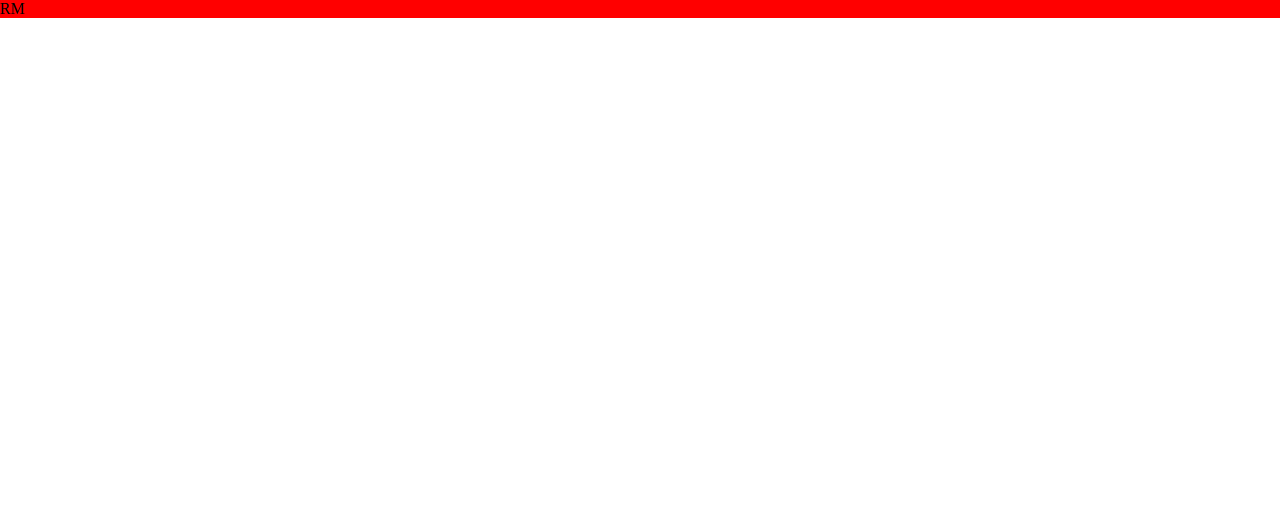
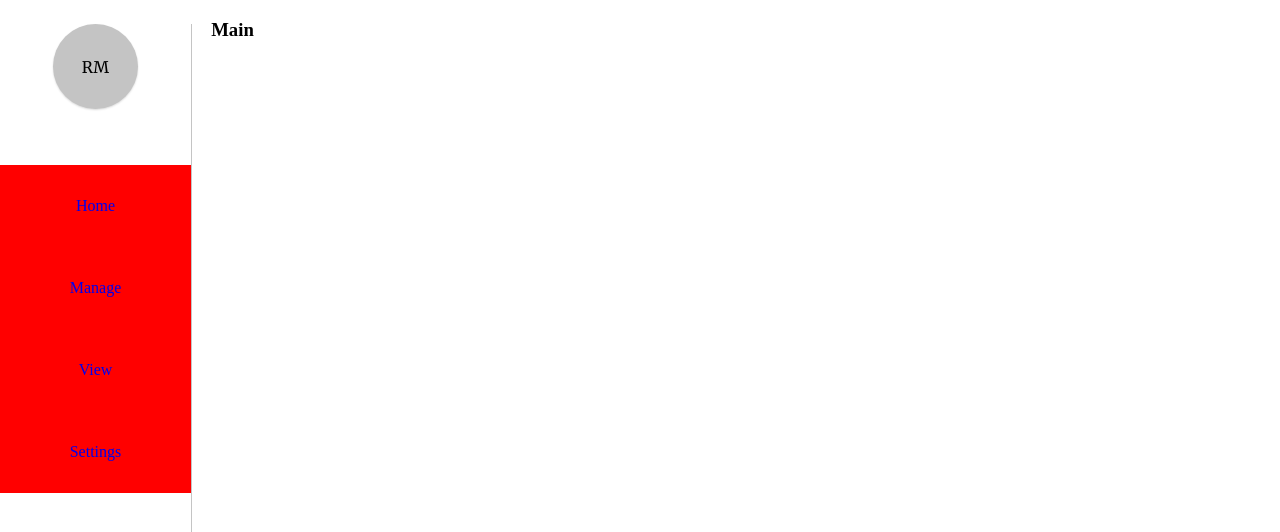
Before and after one commit to tychoandreakos/SURVEY-STMIK-AMIK-BANDUNG, a React (Create React App) app: page / in a window 1280 px wide. Shown: the top 532 px of the page. Built offline with nearby package versions, Linux system fonts and the light colour scheme.

Commit message:
Adding menu

```diff
--- a/src/Components/Dashboard/Main/index.js
+++ b/src/Components/Dashboard/Main/index.js
@@ -7,7 +7,12 @@ import './style.scss';
 function Dashboard() {
   return (
     <div id='dashboard-survey'>
-      <Sidebar />
+      <section id='sidebar-wrapper'>
+        <Sidebar />
+      </section>
+      <section id='main'>
+        <h3>Main</h3>
+      </section>
     </div>
   );
 }
--- a/src/Components/Dashboard/Main/style.scss
+++ b/src/Components/Dashboard/Main/style.scss
@@ -1,4 +1,17 @@
+$grid-template-sidebar-width: 15%;
+
 #dashboard-survey {
   width: 100%;
   height: 100%;
+  display: grid;
+  grid-template-columns: $grid-template-sidebar-width auto;
+
+  #sidebar-wrapper {
+    padding: 1.5rem 0;
+  }
+  #main {
+    padding: 1.2rem;
+    width: 100%;
+    height: 100%;
+  }
 }
--- /dev/null
+++ b/src/Components/Dashboard/MenuList/index.js
@@ -0,0 +1,34 @@
+import React from 'react';
+
+import './style.scss';
+
+const MenuList = () => {
+  const menus = [
+    {
+      title: 'home',
+      link: '#',
+    },
+    {
+      title: 'manage',
+      link: '#',
+    },
+    {
+      title: 'view',
+      link: '#',
+    },
+    {
+      title: 'settings',
+      link: '#',
+    },
+  ];
+
+  const listMenu = menus.map((menu, i) => (
+    <li key={i}>
+      <a href={menu.link}>{menu.title}</a>
+    </li>
+  ));
+
+  return <ul className='menu-list'>{listMenu}</ul>;
+};
+
+export default MenuList;
--- /dev/null
+++ b/src/Components/Dashboard/MenuList/style.scss
@@ -0,0 +1,19 @@
+.menu-list {
+  margin-top: 3.5rem;
+  width: 100%;
+  list-style: none;
+
+  li {
+    width: 100%;
+    background: red;
+
+    a {
+      text-decoration: none;
+      text-transform: capitalize;
+      padding: 2rem 0;
+      width: 100%;
+      display: flex;
+      justify-content: center;
+    }
+  }
+}
--- a/src/Components/Dashboard/Sidebar/index.js
+++ b/src/Components/Dashboard/Sidebar/index.js
@@ -1,6 +1,7 @@
 import React from 'react';
 
 import UserProfile from '../UserProfile';
+import MenuList from '../MenuList';
 
 import './style.scss';
 
@@ -8,6 +9,7 @@ const Sidebar = () => {
   return (
     <div id='sidebar'>
       <UserProfile />
+      <MenuList />
     </div>
   );
 };
--- a/src/Components/Dashboard/Sidebar/style.scss
+++ b/src/Components/Dashboard/Sidebar/style.scss
@@ -1,3 +1,5 @@
 #sidebar {
-  background: red;
+  border-right: 1px solid #c4c4c4;
+  height: 100%;
+  width: 100%;
 }
--- a/src/Components/Dashboard/UserProfile/style.scss
+++ b/src/Components/Dashboard/UserProfile/style.scss
@@ -0,0 +1,18 @@
+// initialize font varible
+$merriweather: 'Merriweather', serif;
+
+.user-profile {
+  height: 85px;
+  width: 85px;
+  border-radius: 50%;
+  background: #c4c4c4;
+  display: flex;
+  justify-content: center;
+  align-items: center;
+  margin: auto;
+  box-shadow: 0 1px 2px rgba(0, 0, 0, 0.15);
+  cursor: default;
+  font: {
+    family: $merriweather;
+  }
+}
--- a/src/style.scss
+++ b/src/style.scss
@@ -1,3 +1,12 @@
+@import url('https://fonts.googleapis.com/css2?family=Merriweather:wght@300;400&display=swap');
+@import url('https://fonts.googleapis.com/css2?family=Roboto:wght@300;400;500&display=swap');
+@import url('https://fonts.googleapis.com/css2?family=Nunito&display=swap');
+
+// initialize font varible
+$merriweather: 'Merriweather', serif;
+$roboto: 'Roboto', sans-serif;
+$nunito: 'Nunito', sans-serif;
+
 * {
   padding: 0;
   margin: 0;
@@ -6,6 +15,7 @@
 
 html,
 body,
+#root,
 #app {
   width: 100%;
   height: 100%;
```
